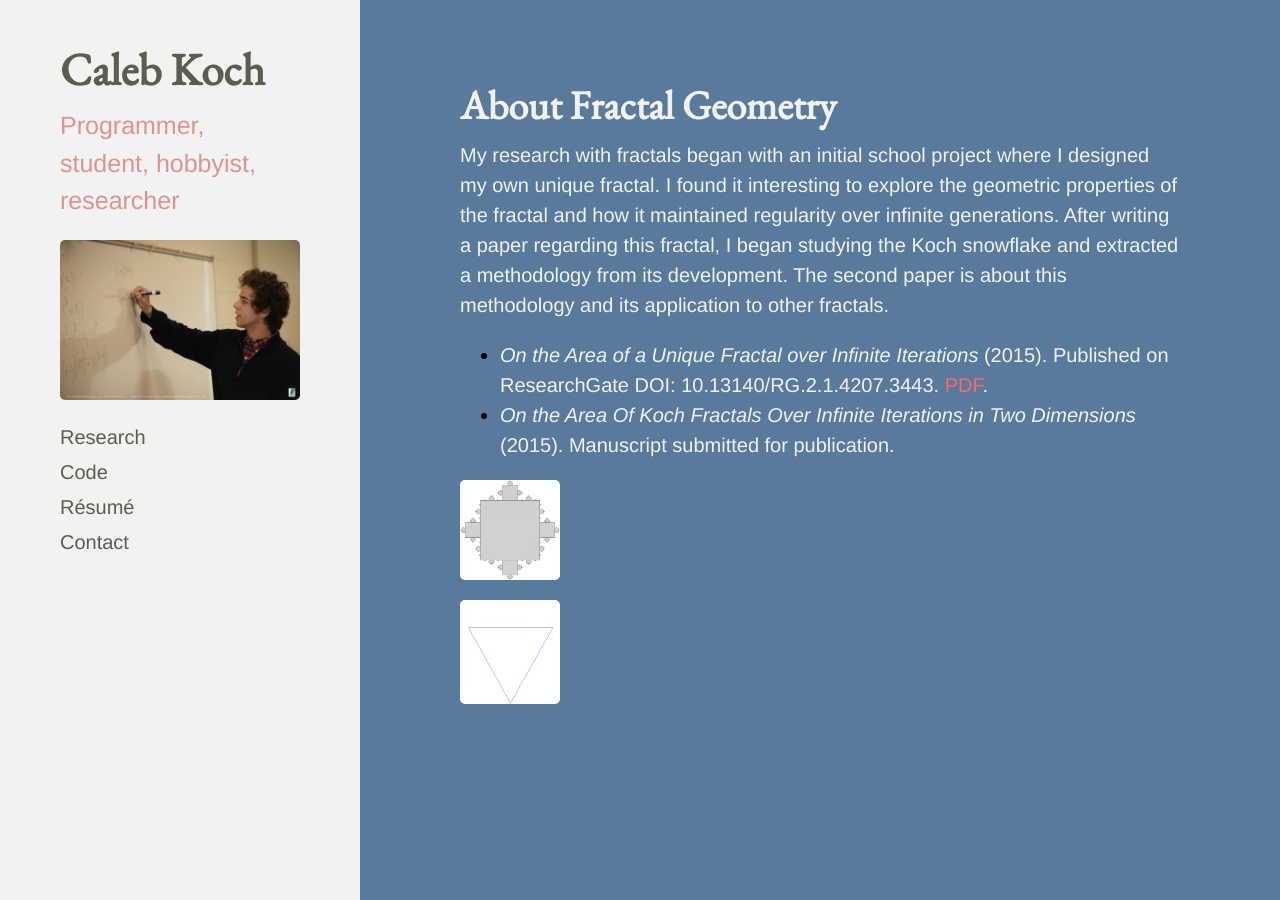
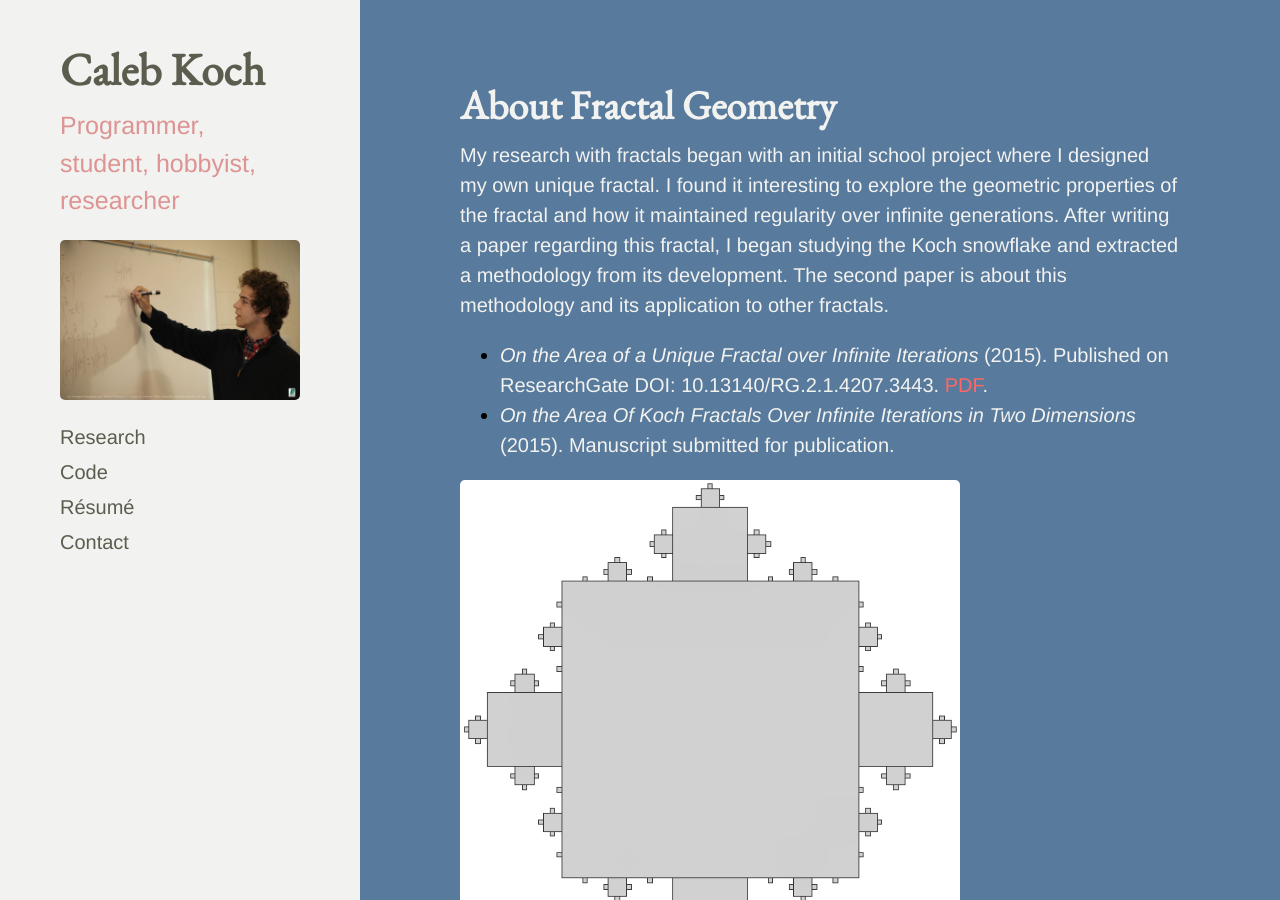
Before and after one commit to cakoch10/cakoch10.github.io, a Jekyll site: the page built from fractal.md, in a window 1280 px wide and 900 px high. Built offline with Jekyll 4.4.1, drawn with Linux system fonts in a browser that asks for light colours; Markdown is read by kramdown in place of the engine named in the settings.

Commit message:
Update fractal.md

```diff
--- a/fractal.md
+++ b/fractal.md
@@ -11,6 +11,6 @@
 - <span style="color:#f2f2f0">*On the Area of a Unique Fractal over Inﬁnite Iterations* (2015). Published on ResearchGate DOI: 10.13140/RG.2.1.4207.3443. [PDF](https://www.researchgate.net/profile/Caleb_Koch/publication/280254976_On_the_Area_of_a_Unique_Fractal_over_Innite_Iterations/links/55afacbf08ae11d3103958ce.pdf?origin=publication_detail&ev=pub_int_prw_xdl&msrp=9nY2KLsoLrN9SohA_tbERY59MXBLl6Gy1RmXzOoVBob9ZT0s5q1GLcrOYJh-rfZKDhUnB02QA8oMgNmE29hhgw.DhEtyBE70WYqc2qXOFVaaTwks8otT4pw3ZFV-GTIoXfL9EtKMwQpBI6g4zG9wPblJ33gxLKXFxd7Aj5hVuy6DQ.eqhZELDh2YgmsFlyMw7o8bljwv-MQy7WZooy0SSM1V8B4BxxFNtUYylHofZ7Z_GSB5ZrtjqwLZU5AJ0pRob3YA).</span>
 - <span style="color:#f2f2f0">*On the Area Of Koch Fractals Over Infinite Iterations in Two Dimensions* (2015). Manuscript submitted for publication.</span>
 
-<img src="https://raw.githubusercontent.com/cakoch10/cakoch10.github.io/master/public/square.PNG" alt="Drawing" style="width: 100px;"/>
+<img src="https://raw.githubusercontent.com/cakoch10/cakoch10.github.io/master/public/square.PNG" alt="Drawing" style="width: 500px;"/>
 
-<img src="https://raw.githubusercontent.com/cakoch10/cakoch10.github.io/master/public/Von_Koch_curve.gif" alt="Drawing" style="width: 100px;"/>
+<img src="https://raw.githubusercontent.com/cakoch10/cakoch10.github.io/master/public/Von_Koch_curve.gif" alt="Drawing" style="width: 500px;"/>
```
